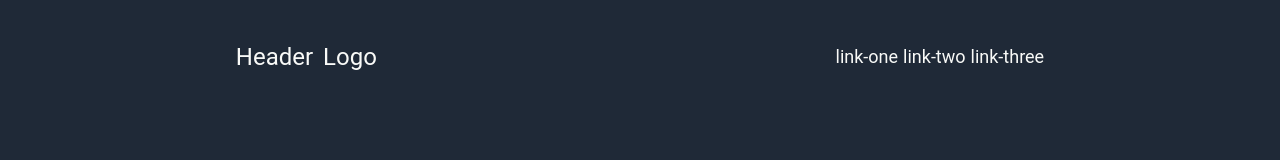
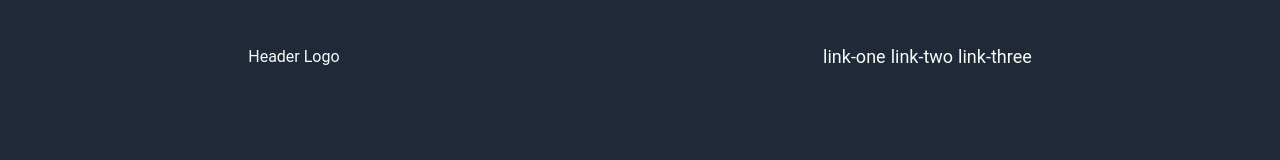
Before and after one commit to Minnervable/landing-page, a plain HTML site: page index.html in a window 1280 px wide. Shown: the top 160 px of the page. Drawn offline with Linux system fonts and the light colour scheme.

Commit message:
Remove header-left children

```diff
--- a/index.html
+++ b/index.html
@@ -17,12 +17,7 @@
 
     <div class="header-box">
       <div class="header-left">
-        <div class="header">
-          Header
-        </div>
-        <div class="logo">
-          Logo
-        </div>
+        Header Logo
       </div>
 
 
```
